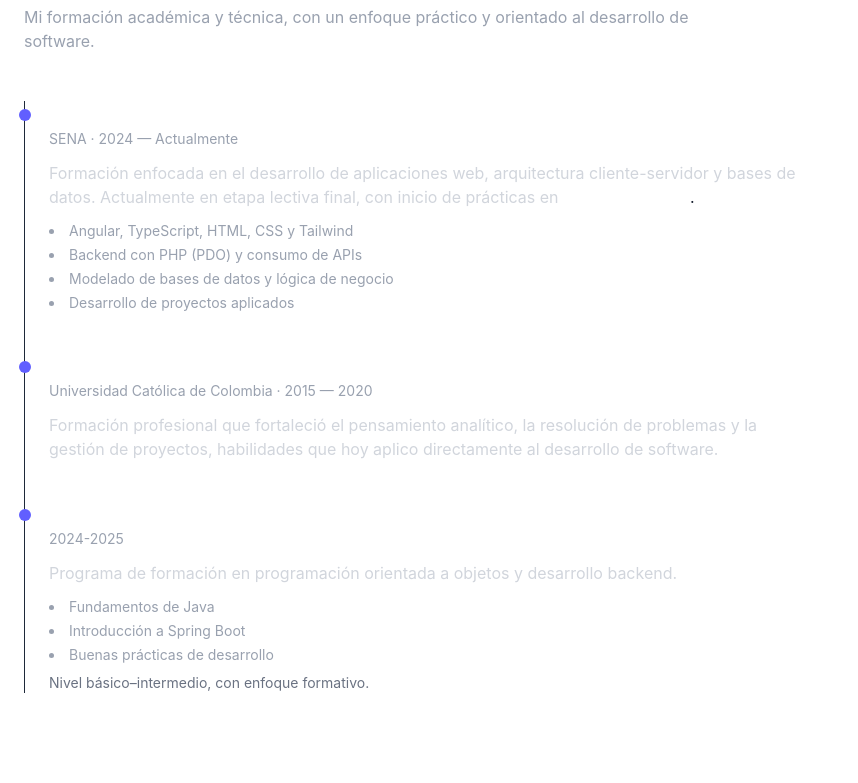
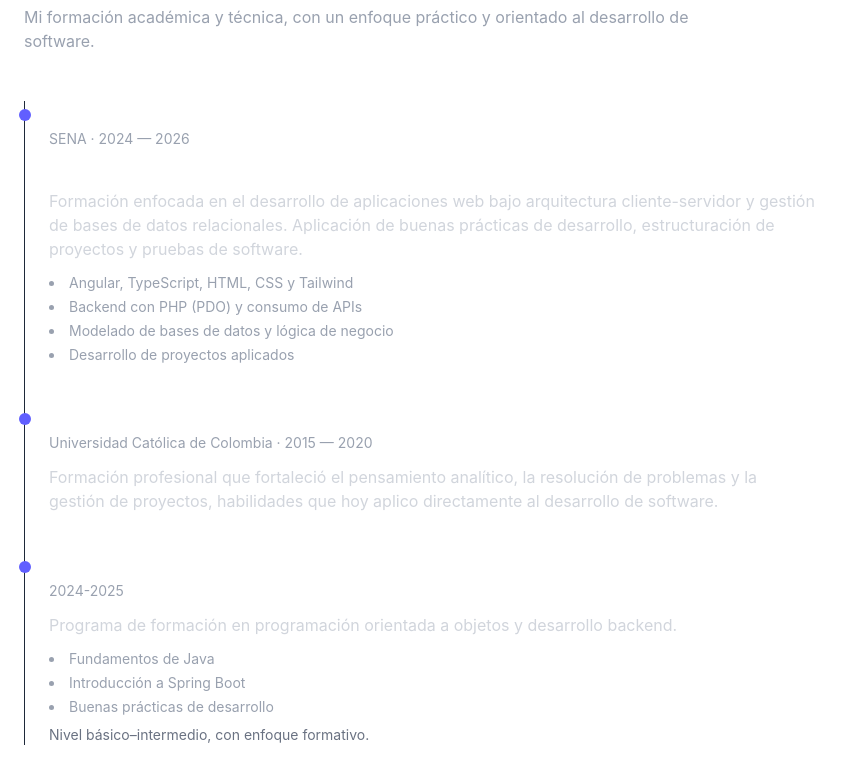
Before and after one commit to hsmorenom/Portafolio_Sebastian_Moreno, a website built with Vite: page index.html in a window 1280 px wide. Shown: the part 1511-2294 px from the top of the page, without its empty margins (0-858 px from the left). Built offline with nearby package versions, Linux system fonts and the light colour scheme; a web font is replaced by a local one.

Commit message:
docs: update CV in english and spanish

```diff
--- a/src/components/education.html
+++ b/src/components/education.html
@@ -17,8 +17,10 @@
                 <p class="text-sm text-gray-400" data-i18n="education.period1"></p>
 
                 <p class="mt-3 max-w-3xl">
+                    <span class="text-white font-medium text-lg" data-i18n="education.description2"></span>
+                    <br>
                     <span class="text-gray-300" data-i18n="education.description1"></span>
-                    <span class="text-white font-medium" data-i18n="education.description2"></span>.
+
                 </p>
 
                 <ul class="mt-3 list-disc list-inside text-gray-400 text-sm space-y-1">
--- a/src/i18n/translations.js
+++ b/src/i18n/translations.js
@@ -7,7 +7,7 @@ export const translations = {
             projects: "Proyectos",
             contact: "Contacto",
             download_CV: "Descargar CV",
-            link_CV:"/documents/Hoja de Vida ADSO Sebastian_Moreno.pdf"
+            link_CV: "/documents/Hoja de Vida ADSO Sebastian_Moreno.pdf"
         },
         hero: {
             position1: " Ingeniero Civil &",
@@ -26,9 +26,9 @@ export const translations = {
             title: "Formación",
             description: "Mi formación académica y técnica, con un enfoque práctico y orientado al desarrollo de software.",
             adso: "Tecnólogo en Análisis y Desarrollo de Software (ADSO)",
-            period1: "SENA · 2024 — Actualmente",
-            description1: `Formación enfocada en el desarrollo de aplicaciones web, arquitectura cliente-servidor y bases de datos. Actualmente en etapa lectiva final, con inicio de prácticas en`,
-            description2: `Febrero de 2026`,
+            period1: "SENA · 2024 — 2026",
+            description1: `Formación enfocada en el desarrollo de aplicaciones web bajo arquitectura cliente-servidor y gestión de bases de datos relacionales. Aplicación de buenas prácticas de desarrollo, estructuración de proyectos y pruebas de software.`,
+            description2: `Etapa practica en curso.`,
             adsoList1: "Angular, TypeScript, HTML, CSS y Tailwind",
             adsoList2: "Backend con PHP (PDO) y consumo de APIs",
             adsoList3: "Modelado de bases de datos y lógica de negocio",
@@ -121,7 +121,7 @@ export const translations = {
             projects: "Projects",
             contact: "Contact",
             download_CV: "Download CV",
-            link_CV:"/documents/Sebastian_Moreno CV English.pdf"
+            link_CV: "/documents/Sebastian_Moreno CV English.pdf"
         },
         hero: {
             position1: " Civil Engineer &",
@@ -140,9 +140,9 @@ export const translations = {
             title: "Education",
             description: "My academic and technical training, with a practical focus on software development",
             adso: "Software Analysis and Development Technologist (ADSO)",
-            period1: "SENA · 2024 — Currently",
-            description1: `Training focused on web application development, client-server architecture, and databases. Currently in the final stage of study, with internships beginning in`,
-            description2: `February 2026.`,
+            period1: "SENA · 2024 — 2026",
+            description1: `Training focused on developing web applications under client-server architecture and relational database management. Application of best practices in development, project structuring, and software testing.`,
+            description2: `Practical stage in progress.`,
             adsoList1: "Angular, TypeScript, HTML, CSS and Tailwind",
             adsoList2: "Backend with PHP (PDO) and API consumption",
             adsoList3: "Database modeling and business logic",
```
Also changed, not shown: 2 other files.
